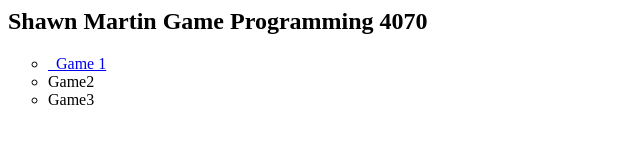
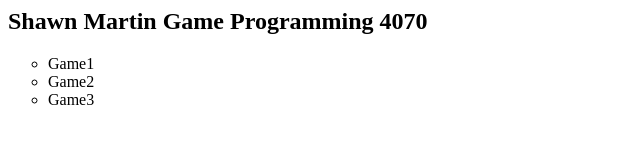
Before and after one commit to Rackattack/Rackattack.github.io, a plain HTML site: page index.html in a window 1280 px wide. Shown: the full height of the page, 0-640 px from the left. Drawn offline with Linux system fonts and the light colour scheme.

Commit message:
Add files via upload
Blank links on index.html file

```diff
--- a/index.html
+++ b/index.html
@@ -7,7 +7,7 @@
 <BODY>
 <h2>Shawn Martin Game Programming 4070</h2>
 <ul style="list-style-type:circle">
-<li><a href="https://rackattack.github.io/notepad.exe">&nbsp; Game 1 </a></li>
+<li>Game1</li>
 <li>Game2</li>
 <li>Game3</li>
 </ul>
```
